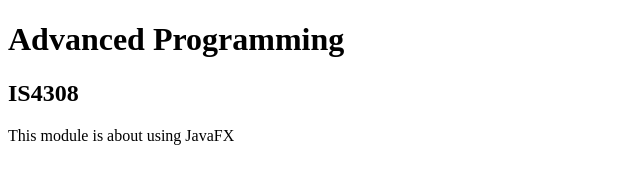
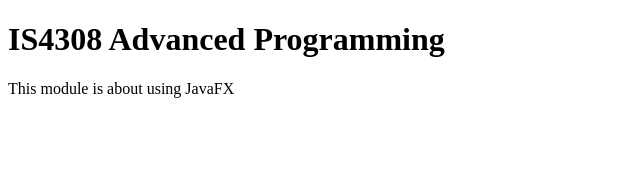
Before and after one commit to zabidayup/adpwebsite, a plain HTML site: page index.html in a window 1280 px wide. Shown: the whole page, without its empty margins (0-640 px from the left). Drawn offline with Linux system fonts and the light colour scheme.

Commit message:
Move module code inline with module name

```diff
--- a/index.html
+++ b/index.html
@@ -6,8 +6,7 @@
     <title>Document</title>
 </head>
 <body>
-    <h1>Advanced Programming</h1>
-    <h2>IS4308</h2>
+    <h1>IS4308 Advanced Programming</h1>
     <p>This module is about using JavaFX</p>
 </body>
 </html>
```
